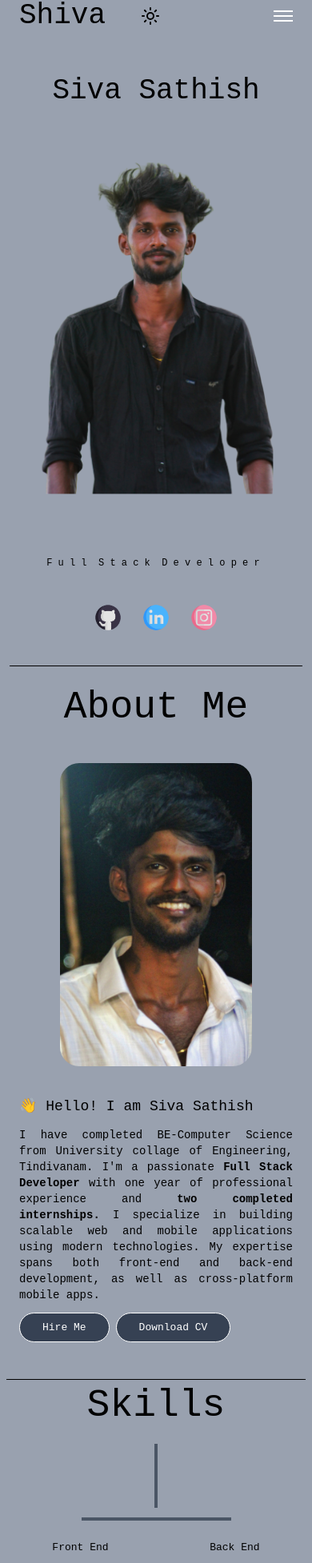
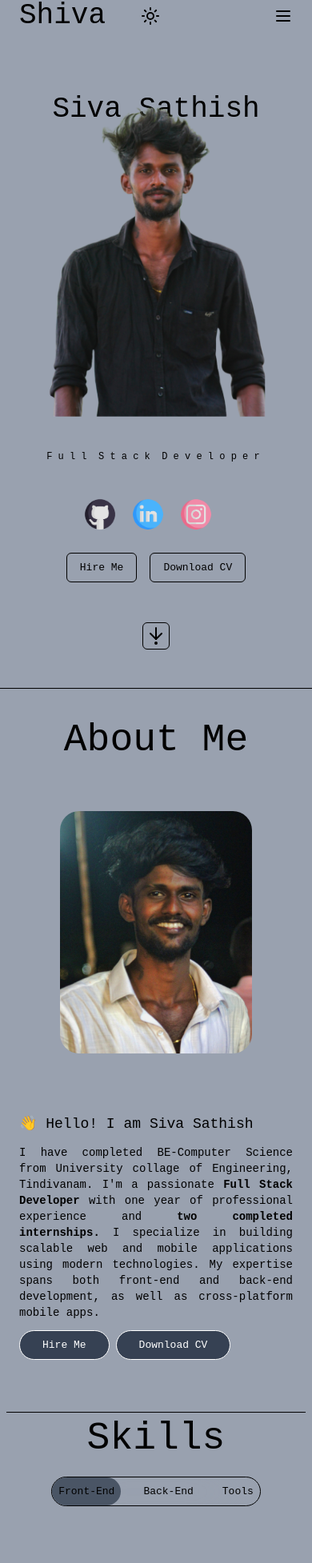
Before and after one commit to sivasathish889/Portfolio2, a React (Vite) app: page / in a window 390 px wide. Shown: the part 24-1978 px from the top of the page at 80% size. Built offline with nearby package versions, Linux system fonts and the light colour scheme.

Commit message:
skills completed

```diff
--- a/src/App.tsx
+++ b/src/App.tsx
@@ -1,3 +1,4 @@
+import { useRef } from "react";
 import { useTheme } from "./context/ThemeProvider";
 import About from "./pages/About";
 import Certificates from "./pages/Certificates";
@@ -12,11 +13,13 @@ AOS.init();
 
 const App = () => {
     const {themeValue} = useTheme();
+    const dropDownRef = useRef(null);
+    // const heroRef = useRef(null);
 
   return (
     <div className={`overflow-hidden ${themeValue} space-y-10 md:space-y-5`} style={{ fontFamily: "monospace" }}>
-      <Hero />
-      <About />
+      <Hero dropDownRef = {dropDownRef} />
+      <About dropDownRef = {dropDownRef}/>
       <Skills />
       <Projects />
       <Certificates />
--- a/src/Components/BackEndSkills.tsx
+++ b/src/Components/BackEndSkills.tsx
@@ -1,9 +1,39 @@
-import React from 'react'
+import { skillIcons } from "../assets/assets";
 
 const BackEndSkills = () => {
   return (
-    <div>BackEndSkills</div>
-  )
-}
+    <div className="flex justify-center items-center h-screen not-lg:flex-col not-md:flex-col gap-2 not-lg:mx-2 md:mx-4">
+      <div className="left-content w-full lg:w-[50%] md:w-[50%]  h-fit hidden md:block lg:block">
+        <div className="w-full h-full flex justify-center items-center">
+          <img
+            src="https://images.unsplash.com/photo-1498050108023-c5249f4df085?ixlib=rb-4.0.3&ixid=MnwxMjA3fDB8MHxwaG90by1wYWdlfHx8fGVufDB8fHx8&auto=format&fit=crop&w=1470&q=80"
+            alt=""
+            className="h-full w-full lg:w-[80%] object-cover rounded-xl"
+          />
+        </div>
+      </div>
+      <div className="right-content  lg:w-[50%] ">
+        <div className=" flex flex-wrap not-lg:gap-2 space-y-4">
+          {Object.entries(skillIcons.backend).map(([key, value]) => (
+            <div className="flex h-full w-full md:w-[50%] lg:w-[50%] rounded-xl items-center justify-start px-4 md:py-2">
+              <div className="px-4 py-2 w-fit h-fit">
+                <img key={key} src={value.image} alt="" className="h-10 w-10" />
+              </div>
+              <div className="pill w-full space-y-2">
+                <p>{value.name}</p>
+                <div className="w-full bg-gray-200 rounded-full h-2.5 dark:bg-gray-700">
+                  <div
+                    className="bg-blue-600 h-2.5 rounded-full"
+                    style={{ width: "45%" }}
+                  ></div>
+                </div>
+              </div>
+            </div>
+          ))}
+        </div>
+      </div>
+    </div>
+  );
+};
 
-export default BackEndSkills
+export default BackEndSkills;
--- a/src/Components/FrontEndSkills.tsx
+++ b/src/Components/FrontEndSkills.tsx
@@ -1,20 +1,39 @@
-import { skillIcons } from "../assets/assets"
+import { skillIcons } from "../assets/assets";
 
 const FrontEndSkills = () => {
   return (
-    <div className='flex justify-center items-center h-screen'>
-      <div className=" grid grid-cols-12 w-full place-content-evenly">
-        <img src={skillIcons.html} alt="" className="h-32 w-3h-32  border m-2 p-4 col-span-3" />
-        <img src={skillIcons.css} alt="" className="h-32 w-3h-32 border m-2 p-4 col-span-3"/>
-        <img src={skillIcons.bootstrap} alt="" className="h-32 w-3h-32 border m-2 p-4 col-span-3"/>
-        <img src={skillIcons.tailwind} alt="" className="h-32 w-3h-32 border m-2 p-4 col-span-3"/>
-        <img src={skillIcons.js} alt="" className="h-32 w-3h-32 border m-2 p-4 col-span-3"/>
-        <img src={skillIcons.react} alt="" className="h-32 w-3h-32 border m-2 p-4 col-span-3"/>
-        <img src={skillIcons.expo} alt="" className="h-32 w-3h-32 border m-2 p-4 col-span-3"/>
-        <img src={skillIcons.nextjs} alt="" className="h-32 w-3h-32 border m-2 p-4 col-span-3"/>
+    <div className="flex justify-center items-center h-screen not-lg:flex-col not-md:flex-col gap-2 not-lg:mx-2 md:mx-4">
+      <div className="left-content w-full lg:w-[50%] md:w-[50%]  h-fit flex justify-center items-center">
+        <div className=" flex flex-wrap not-lg:gap-2 space-y-4">
+          {Object.entries(skillIcons.frontend).map(([key, value]) => (
+            <div className="flex h-full w-full md:w-[50%] lg:w-[50%] rounded-xl items-center justify-start px-4 md:py-2">
+              <div className="px-4 py-2 w-fit h-fit">
+                <img key={key} src={value.image} alt="" className="h-10 w-10" />
+              </div>
+              <div className="pill w-full space-y-2">
+                <p>{value.name}</p>
+                <div className="w-full bg-gray-200 rounded-full h-2.5 dark:bg-gray-700">
+                  <div
+                    className="bg-blue-600 h-2.5 rounded-full"
+                    style={{ width: "45%" }}
+                  ></div>
+                </div>
+              </div>
+            </div>
+          ))}
+        </div>
+      </div>
+      <div className="right-content  lg:w-[50%] hidden md:block lg:block">
+        <div className="w-full h-full flex justify-center items-center">
+          <img
+            src="https://images.unsplash.com/photo-1498050108023-c5249f4df085?ixlib=rb-4.0.3&ixid=MnwxMjA3fDB8MHxwaG90by1wYWdlfHx8fGVufDB8fHx8&auto=format&fit=crop&w=1470&q=80"
+            alt=""
+            className="h-full w-full lg:w-[80%] object-cover rounded-xl"
+          />
+        </div>
       </div>
     </div>
-  )
-}
+  );
+};
 
-export default FrontEndSkills
+export default FrontEndSkills;
--- a/src/Components/NavBar.tsx
+++ b/src/Components/NavBar.tsx
@@ -1,15 +1,25 @@
 import { useEffect, useState } from "react";
 import { motion } from "framer-motion";
-import { Sun, Moon} from "lucide-react"
+import { Sun, Moon, Menu, ArrowBigUpDash } from "lucide-react";
 import { useTheme } from "../context/ThemeProvider";
 const NavBar = () => {
   const [stickyNav, setStickyNav] = useState<number>(0);
-  const {theme,toggleTheme } = useTheme();
+  const { theme, toggleTheme } = useTheme();
+  const [menuOpen, setMenuOpen] = useState(false);
 
   function stickNavbar() {
     let windowHeight = window.scrollY;
     setStickyNav(windowHeight);
+    setMenuOpen(false);
   }
+
+   // Scroll to the top of the page with a smooth animation.
+  const scrollTop = () => {
+    window.scrollTo({
+      top: 0,
+      behavior: "smooth",
+    });
+  };
 
   useEffect(() => {
     window.addEventListener("scroll", stickNavbar);
@@ -23,7 +33,11 @@ const NavBar = () => {
         data-aos-duration="1000"
       >
         <p>Shiva</p>
-        {theme === "light" ? <Sun onClick={toggleTheme} className="cursor-pointer"/> : <Moon onClick={toggleTheme} className="cursor-pointer"/>}
+        {theme === "light" ? (
+          <Sun onClick={toggleTheme} className="cursor-pointer" />
+        ) : (
+          <Moon onClick={toggleTheme} className="cursor-pointer" />
+        )}
       </div>
       <div className="left-container flex gap-5 text-sm lg:visible">
         <div className="nav-links flex flex-col not-lg:hidden ">
@@ -76,38 +90,52 @@ const NavBar = () => {
       </div>
       {/* mobile nav bar */}
       <div className="div lg:hidden ">
-        <div className="hamburger  lg:visible">
-          <span className="block w-6 h-0.5 bg-white mb-1"></span>
-          <span className="block w-6 h-0.5 bg-white mb-1"></span>
-          <span className="block w-6 h-0.5 bg-white"></span>
+        <div className="  lg:visible">
+          <Menu />
         </div>
       </div>
 
       {/* glass Nav */}
-      {stickyNav >= window.innerHeight / 2 ? (
+      {stickyNav >= window.innerHeight / 2 && (
         <div className="fixed inline-block h-8 transform -translate-x-1/2 -translate-y-1/2 bottom-1/2 top-1/12 left-1/2 md:text-2xl lg:visible not-lg:hidden  z-20 ">
           <div className="mt-4  h-6">
-            <ul className="backdrop-blur-3xl border transform -translate-y-1/2 top-1/5 justify-center text-center w-full flex gap-2 text-sm rounded-full p-2 tracking-wide ">
-              <li className="cursor-pointer hover:bg-[#D1D5DC] hover:text-[#1D2428] rounded-3xl p-2 transition-all duration-500 ease-in-out">
-                Home
-              </li>
-              <li className="cursor-pointer hover:bg-[#D1D5DC] hover:text-[#1D2428] rounded-3xl p-2 transition-all duration-500 ease-in-out">
-                About
-              </li>
-              <li className="cursor-pointer hover:bg-[#D1D5DC] hover:text-[#1D2428] rounded-3xl p-2 transition-all duration-500 ease-in-out">
-                Skills
-              </li>
-              <li className="cursor-pointer hover:bg-[#D1D5DC] hover:text-[#1D2428] rounded-3xl p-2 transition-all duration-500 ease-in-out">
-                Certificates
-              </li>
-              <li className="cursor-pointer hover:bg-[#D1D5DC] hover:text-[#1D2428] rounded-3xl p-2 transition-all duration-500 ease-in-out">
-                Contact Us
-              </li>
+            <ul className="backdrop-blur-3xl transition-all duration-500 ease-in-out border transform -translate-y-1/2 top-1/5 justify-center text-center w-full flex gap-2 text-sm rounded-full p-2 tracking-wide ">
+              {menuOpen ? (
+                Object.entries([
+                  "Home",
+                  "About",
+                  "Skills",
+                  "Projects",
+                  "Certificates",
+                  "Contact Us",
+                ]).map(([key, value]) => (
+                  <li
+                    className="cursor-pointer hover:bg-[#D1D5DC] hover:text-[#1D2428] rounded-3xl p-2 transition-all duration-500 ease-in-out"
+                    key={key}
+                  >
+                    {value}
+                  </li>
+                ))
+              ) : (
+                <>
+                  <li
+                    className="cursor-pointer"
+                    onClick={() => setMenuOpen(true)}
+                  >
+                    <Menu />
+                  </li>
+                </>
+              )}
             </ul>
           </div>
         </div>
-      ) : (
-        ""
+      )}
+
+      {/* last nav */}
+      {stickyNav > window.innerHeight / 2 && (
+        <div className="fixed bottom-10 right-10 border backdrop-blur-2xl cursor-pointer" onClick={scrollTop}>
+          <ArrowBigUpDash />
+        </div>
       )}
     </div>
   );
--- a/src/Components/ToolSkills.tsx
+++ b/src/Components/ToolSkills.tsx
@@ -1,9 +1,18 @@
-import React from 'react'
+import { skillIcons } from "../assets/assets";
 
 const ToolSkills = () => {
   return (
-    <div>ToolSkills</div>
-  )
-}
+    <div className="h-screen ">
+      <div className="h-full grid grid-cols-12">
+        {Object.entries(skillIcons.tools).map(([key, value]) => (
+          <div className="col-span-6 md:col-span-4 lg:col-span-3  flex justify-center flex-col items-center h-full ">
+            <img key={key} src={value.image} alt="" className="h-18 w-18" />
+            <p>{value.name}</p>
+          </div>
+        ))}
+      </div>
+    </div>
+  );
+};
 
-export default ToolSkills
+export default ToolSkills;
--- a/src/assets/assets.tsx
+++ b/src/assets/assets.tsx
@@ -6,7 +6,7 @@ import tailwind from "./icons/skills/tailwind.png";
 import bootstrap from "./icons/skills/bootstrap-framework-logo.png";
 import nextjs from "./icons/skills/nextjs.png";
 import expo from "./icons/skills/expo.png";
-
+import ts from "./icons/skills/typescript.png";
 import nodejs from "./icons/skills/nodejs.png";
 // import expressjs from "./icons/skills/expressjs.png";
 import python from "./icons/skills/python.png";
@@ -14,66 +14,96 @@ import java from "./icons/skills/java.png";
 import mongoDb from "./icons/skills/mongo-db.png";
 import mysql from "./icons/skills/mysql.png";
 
+import git from "./icons/skills/git.png";
+import github from "./icons/skills/github.png";
+import vscode from "./icons/skills/visual-studio-code.png";
+import docker from "./icons/skills/docker.png";
 
 export const skillIcons = {
   frontend: {
-    html :{
-      name : "HTML",
-      image : html
+    html: {
+      name: "HTML",
+      image: html,
     },
-    css :{
-      name : "CSS",
-      image : css
+    css: {
+      name: "CSS",
+      image: css,
     },
-    js :{
-      name : "Javascript",
-      image : js
+    js: {
+      name: "Javascript",
+      image: js,
     },
-    react :{
-      name : "React",
-      image : react
+    ts: {
+      name: "Typescript",
+      image: ts,
     },
-    tailwind :{
-      name : "Tailwind",
-      image : tailwind
+    react: {
+      name: "React",
+      image: react,
     },
-    bootstrap :{
-      name : "Bootstrap",
-      image : bootstrap
+    tailwind: {
+      name: "Tailwind",
+      image: tailwind,
     },
-    nextjs :{
-      name : "Next.js",
-      image : nextjs
+    // bootstrap :{
+    //   name : "Bootstrap",
+    //   image : bootstrap
+    // },
+    nextjs: {
+      name: "Next.js",
+      image: nextjs,
     },
-    expo :{
-      name : "Expo",
-      image : expo
-    }
+    expo: {
+      name: "Expo",
+      image: expo,
+    },
   },
-  backend :{
-    nodejs :{
-      name : "Node.js",
-      image : nodejs
+  backend: {
+    nodejs: {
+      name: "Node.js",
+      image: nodejs,
     },
     // expressjs :{
     //   name : "Express.js",
     //   image : expressjs
     // }
-    python :{
-      name : "Python",
-      image : python
+    python: {
+      name: "Python",
+      image: python,
     },
-    java :{
-      name : "Java",
-      image : java
+    java: {
+      name: "Java",
+      image: java,
     },
-    mongoDb :{
-      name : "MongoDB",
-      image : mongoDb
+    mongoDb: {
+      name: "MongoDB",
+      image: mongoDb,
     },
-    mysql :{
-      name : "MySQL",
-      image : mysql
+    mysql: {
+      name: "MySQL",
+      image: mysql,
     },
-  }
+  },
+  tools: {
+    git: {
+      name: "Git",
+      image: git,
+    },
+    github: {
+      name: "Github",
+      image: github,
+    },
+    vscode: {
+      name: "Visual Studio Code",
+      image: vscode,
+    },
+    docker: {
+      name: "Docker",
+      image: docker,
+    },
+    dockers: {
+      name: "Docker",
+      image: docker,
+    },
+  },
 };
--- a/src/pages/About.tsx
+++ b/src/pages/About.tsx
@@ -1,12 +1,12 @@
 import myImage2 from "../assets/myImage2.webp";
-const About = () => {
+const About = ({dropDownRef} :any) => {
   return (
-    <div className="min-h-screen flex flex-col gap-3  m-2 lg:px-4">
+    <div className="min-h-screen flex flex-col gap-3  m-2 lg:px-4" ref={dropDownRef}>
       <p className="header text-center w-full text-5xl " id="about">
         About Me
       </p>
       <div className="h-[90vh] flex justify-around items-center flex-col lg:flex-row m-4  lg:px-1">
-        <div className="left-content w-full lg:w-[50%] h-[50%] lg:h-[60%]  object-contain flex justify-center items-center">
+        <div className="left-content w-full lg:w-[50%] h-[40%] lg:h-[60%]  object-contain flex justify-center items-center">
           <img src={myImage2} className="w-[70%] h-full lg:w-[50%] object-cover rounded-3xl" alt="image2" />
         </div>
         <div className="right-content w-full lg:w-[45%] space-y-3 ">
--- a/src/pages/Hero.tsx
+++ b/src/pages/Hero.tsx
@@ -3,21 +3,33 @@ import instagramIcon from "../assets/AnimatedIcon/instagram.gif";
 import linkedIcon from "../assets/AnimatedIcon/linkedin.gif";
 import githubIcon from "../assets/AnimatedIcon/github.gif";
 import myImage from "../assets/MyImage.webp";
-const Hero = () => {
+import { ArrowDownToDot } from "lucide-react";
+import { useEffect, useState } from "react";
+
+const Hero = ({ dropDownRef }: any) => {
+  const [stickyNav, setStickyNav] = useState<number>(0);
   const text = "Full Stack Developer".split("");
+  function stickNavbar() {
+    let windowHeight = window.scrollY;
+    setStickyNav(windowHeight);
+  }
+
+  useEffect(() => {
+    window.addEventListener("scroll", stickNavbar);
+  }, []);
   return (
-    <div className="h-[100vh]  not-lg:p-3">
-      <div className="navbar flex flex-col h-[100vh] justify-between relative ">
+    <>
+      <div className="navbar flex flex-col h-[100vh] justify-between relative not-lg:p-3">
         <NavBar />
         <img
           src={myImage}
           alt="My Image"
-          className="object-contain absolute lg:pt-16 text-center transform -translate-x-1/2 -translate-y-1/2 bottom-1/2 top-1/2 left-1/2 w-[80%] h-[80%] lg:w-[100%] lg:h-[100%] rounded-full z-10"
+          className="object-contain absolute lg:pt-16 text-center transform -translate-x-1/2 -translate-y-7/12 lg:-translate-y-1/2 bottom-1/2 top-1/2 left-1/2 w-[70%] h-[100%] lg:w-[100%] lg:h-[100%] rounded-full z-10"
           height={200}
           width={200}
         />
         <p
-          className="absolute text-center transform -translate-x-1/2 -translate-y-1/2 bottom-1/2 lg:top-1/3 top-1/4 left-1/2 lg:text-[20vh] sm:text-7xl font-extralight text-4xl w-full z-0 "
+          className="absolute text-center transform -translate-x-1/2 -translate-y-2/6 bottom-1/2 lg:top-1/3 top-1/4 left-1/2 lg:text-[20vh] sm:text-7xl font-extralight text-4xl w-full z-0 "
           data-aos="zoom-in-up"
           data-aos-duration="2000"
           data-aos-anchor-placement="center-bottom"
@@ -26,7 +38,7 @@ const Hero = () => {
         </p>
         <div className=" lg:p-3 flex flex-col ">
           <hr className="border w-full mb-14 not-lg:hidden " />
-          <div className="not-md:space-y-10 not-md:mb-10 lg:flex lg:justify-between items-center">
+          <div className="not-md:space-y-10 not-md:mb-20 lg:flex lg:justify-between items-center">
             <div className=" self-end justify-center flex not-sm:text-xs ">
               {text.map((char, i) => (
                 <span
@@ -41,28 +53,46 @@ const Hero = () => {
                 </span>
               ))}
             </div>
-            <div className="left-container self-end flex justify-center not-lg:space-x-5">
+            <div className="left-container self-end flex justify-center not-lg:space-x-5 flex-col items-center not-lg:gap-6 gap-2">
+              <div className="flex gap-x-3">
                 <img
                   src={githubIcon}
                   alt="github icon"
-                className="h-10 w-10 lg:h-14 lg:w-14"
+                  className="h-12 w-12 lg:h-14 lg:w-14"
                 />
                 <img
                   src={linkedIcon}
                   alt="linked icon"
-                className="h-10 w-10 lg:h-14 lg:w-14"
+                  className="h-12 w-12 lg:h-14 lg:w-14"
                 />
                 <img
                   src={instagramIcon}
                   alt="instagram icon"
-                className="h-10 w-10 lg:h-14 lg:w-14"
+                  className="h-12 w-12 lg:h-14 lg:w-14"
                 />
+              </div>
+              <div className="only-mobile flex justify-center items-center gap-4">
+                <button className="px-4 py-2 border rounded-md">Hire Me</button>
+                <button className="px-4 py-2 border rounded-md">
+                  Download CV
+                </button>
               </div>
             </div>
           </div>
         </div>
+        {stickyNav < 150 && (
+          <div
+            className="absolute bottom-2 left-1/2 transform -translate-x-1/2 z-10 border p-1 rounded-md cursor-pointer"
+            onClick={() =>
+              dropDownRef.current?.scrollIntoView({ behavior: "smooth" })
+            }
+          >
+            <ArrowDownToDot />
+          </div>
+        )}
+      </div>
       <hr />
-    </div>
+    </>
   );
 };
 
--- a/src/pages/Skills.tsx
+++ b/src/pages/Skills.tsx
@@ -1,19 +1,19 @@
-// import { useState } from "react";
-// import FrontEndSkills from "../Components/FrontEndSkills";
-// import BackEndSkills from "../Components/BackEndSkills";
-// import ToolSkills from "../Components/ToolSkills";
-import { skillIcons } from "../assets/assets";
+import { useState } from "react";
+import FrontEndSkills from "../Components/FrontEndSkills";
+import BackEndSkills from "../Components/BackEndSkills";
+import ToolSkills from "../Components/ToolSkills";
+// import { skillIcons } from "../assets/assets";
 
-// type NavItems = "frontend" | "backend" | "tools";
+type NavItems = "frontend" | "backend" | "tools";
 const Skills = () => {
-  // const [currentNav, setCurrentNav] = useState<NavItems>("frontend");
+  const [currentNav, setCurrentNav] = useState<NavItems>("frontend");
 
   return (
     <div className="h-[100vh] flex flex-col gap-3 px-2 lg:px-4">
       <p className="header text-center w-full text-5xl " id="about">
         Skills
       </p>
-      <span className="h-20 w-1 bg-gray-600 mx-auto mt-3" />
+      {/* <span className="h-20 w-1 bg-gray-600 mx-auto mt-3" />
       <span className="h-1 w-[50%] bg-gray-600 mx-auto mb-3" />
       <div className="flex gap-3">
         <span className="mx-auto flex flex-col justify-center items-center gap-3">
@@ -29,7 +29,7 @@ const Skills = () => {
         <div className="grid grid-cols-2 gap-2 lg:grid-cols-4 justify-center items-center w-[50%] lg:w-[30%] flex-wrap">
           {Object.entries(skillIcons.frontend).map(([key, value]) => (
             <div className="flex flex-col border border-gray-500 px-4 py-2 w-full h-full rounded-xl items-center justify-center">
-              <img key={key} src={value.image} alt="" className="h-14 w-24" />
+              <img key={key} src={value.image} alt="" className="h-14 w-14" />
               <p>{value.name}</p>
             </div>
           ))}
@@ -37,14 +37,14 @@ const Skills = () => {
         <div className="grid grid-cols-2 gap-2 lg:grid-cols-4 justify-center items-center w-[50%] lg:w-[30%] flex-wrap">
           {Object.entries(skillIcons.backend).map(([key, value]) => (
             <div className="flex flex-col border border-gray-500 px-4 py-2 w-full h-full rounded-xl items-center justify-center">
-              <img key={key} src={value.image} alt="" className="h-14 w-24" />
+              <img key={key} src={value.image} alt="" className="h-14 w-14" />
               <p>{value.name}</p>
             </div>
           ))}
         </div>
-      </div>
-      <p className="text-center w-full text-4xl ">Tools</p>
-      {/* <div className="skill-navBar flex justify-center items-center">
+      </div> */}
+      {/* <p className="text-center w-full text-4xl ">Tools</p> */}
+      <div className="skill-navBar flex justify-center items-center">
         <ul className="flex gap-5 backdrop-blur-2xl border rounded-full m-3">
           <li
             className={`cursor-pointer p-2 rounded-full ${
@@ -71,10 +71,10 @@ const Skills = () => {
             Tools
           </li>
         </ul>
-      </div> */}
-      {/* {currentNav == "frontend" && <FrontEndSkills />}
+      </div>
+      {currentNav == "frontend" && <FrontEndSkills />}
       {currentNav == "backend" && <BackEndSkills />}
-      {currentNav == "tools" && <ToolSkills />} */}
+      {currentNav == "tools" && <ToolSkills />}
       <hr />
     </div>
   );
```
Also changed, not shown: src/assets/icons/skills/typescript.png (added), src/assets/icons/skills/visual-studio-code.png (added). Lines whose indentation alone changed are shown as unchanged.
